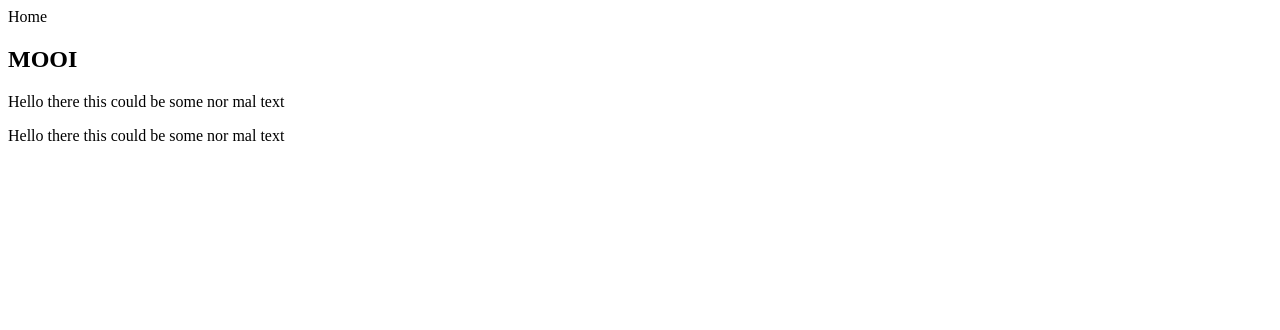
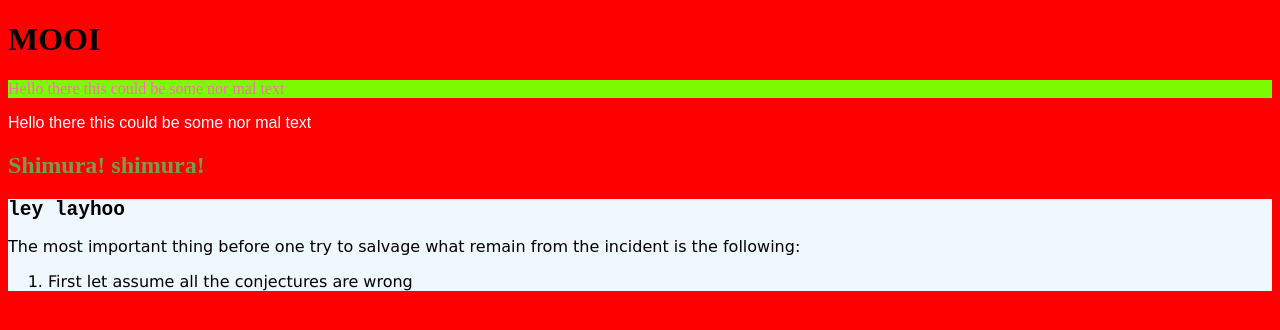
Before and after one commit to gatholocool/scratch_webpage, a plain HTML site: page index.html in a window 1280 px wide. Drawn offline with Linux system fonts and the light colour scheme.

Commit message:
add various features

```diff
--- a/Styles/main.css
+++ b/Styles/main.css
@@ -1,3 +1,8 @@
 body{
     background: red;
 }
+.taniyama{
+    background-color: aliceblue;
+    text-align: left;
+    font-family: monospace;
+}
--- a/index.html
+++ b/index.html
@@ -7,11 +7,25 @@
     <meta name="robots" content="index, follow">
     <link rel="icon" href="worker_security_protection_icon_181794.ico">
     <meta name="viewport" content="width=device-width, initial-scale=1">
+    <link rel="stylesheet" href="./Styles/main.css">
 </head>
+
+
 <body>
-    Home <h2>MOOI</h2>
-    <p>Hello there this could be some nor mal text</p>
-    <p>Hello there this could be some nor mal text</p>
+    <h1> MOOI </h1>
+    <p style="color:hotpink; background-color: lawngreen;">Hello there this could be some nor mal text</p>
+    <p style="font-family: fantasy; color: azure;">Hello there this could be some nor mal text</p>
+
+    <h2 style="font: lighter; color: rgb(118, 155, 81);">Shimura! shimura!</h2>
+    <article class="taniyama">
+        <h2> ley layhoo </h2>
+        <p style="font-family: cursive;">The most important thing before one try to salvage what remain from the incident is the following:</p>
+
+        <ol style="font-family: Verdana, Geneva, Tahoma, sans-serif;">
+            <li>First let assume all the conjectures are wrong</li>
+        </ol>
+
+    </article>
 
 
 </body>
```
Also changed, not shown: helloworld.html (+7 -1 lines).
